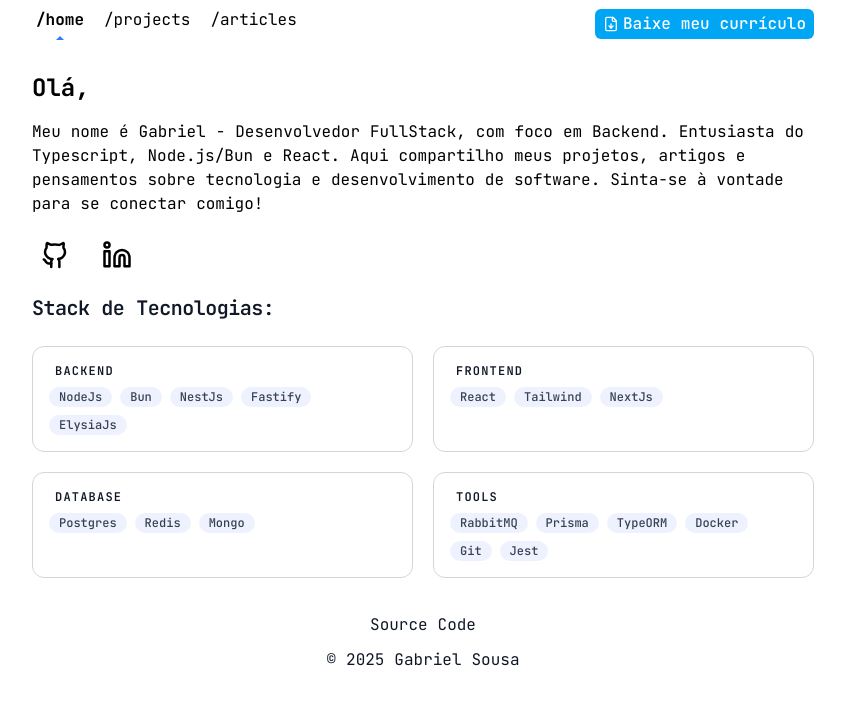
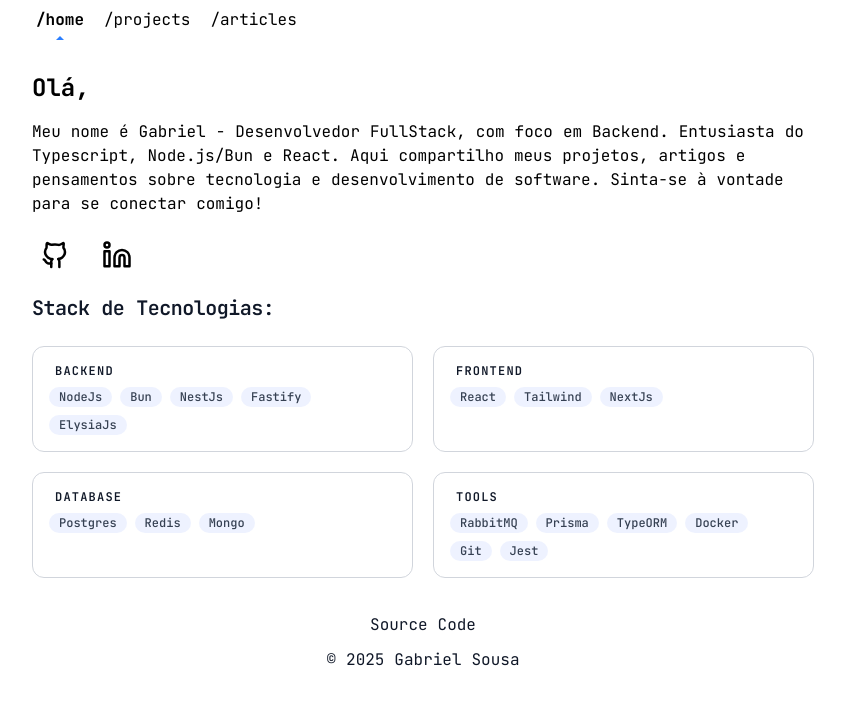
Before and after one commit to gsousa12/portfolio, a React (Vite) app: page /home in a window 1280 px wide. Shown: the top 704 px of the page, without its empty margins (217-1062 px from the left). Built offline with nearby package versions, Linux system fonts and the light colour scheme.

Commit message:
Remove commented-out code from Footer and Header components

```diff
--- a/src/shared/components/header/Header.tsx
+++ b/src/shared/components/header/Header.tsx
@@ -1,12 +1,12 @@
 import { menuItemsData } from "@datas/menu-items-data";
 import { HeaderMenuItems } from "@components/header-menu-items/HeaderMenuItems";
-import { DownloadResumeButton } from "../download-resume/DownloadResumeButton";
+// import { DownloadResumeButton } from "../download-resume/DownloadResumeButton";
 
 export const Header = () => {
   return (
     <header className="flex items-center justify-between">
       <HeaderMenuItems menuItems={menuItemsData} />
-      <DownloadResumeButton />
+      {/* <DownloadResumeButton /> */}
     </header>
   );
 };
```
Also changed, not shown: src/shared/components/footer/Footer.tsx (+0 -9 lines).
